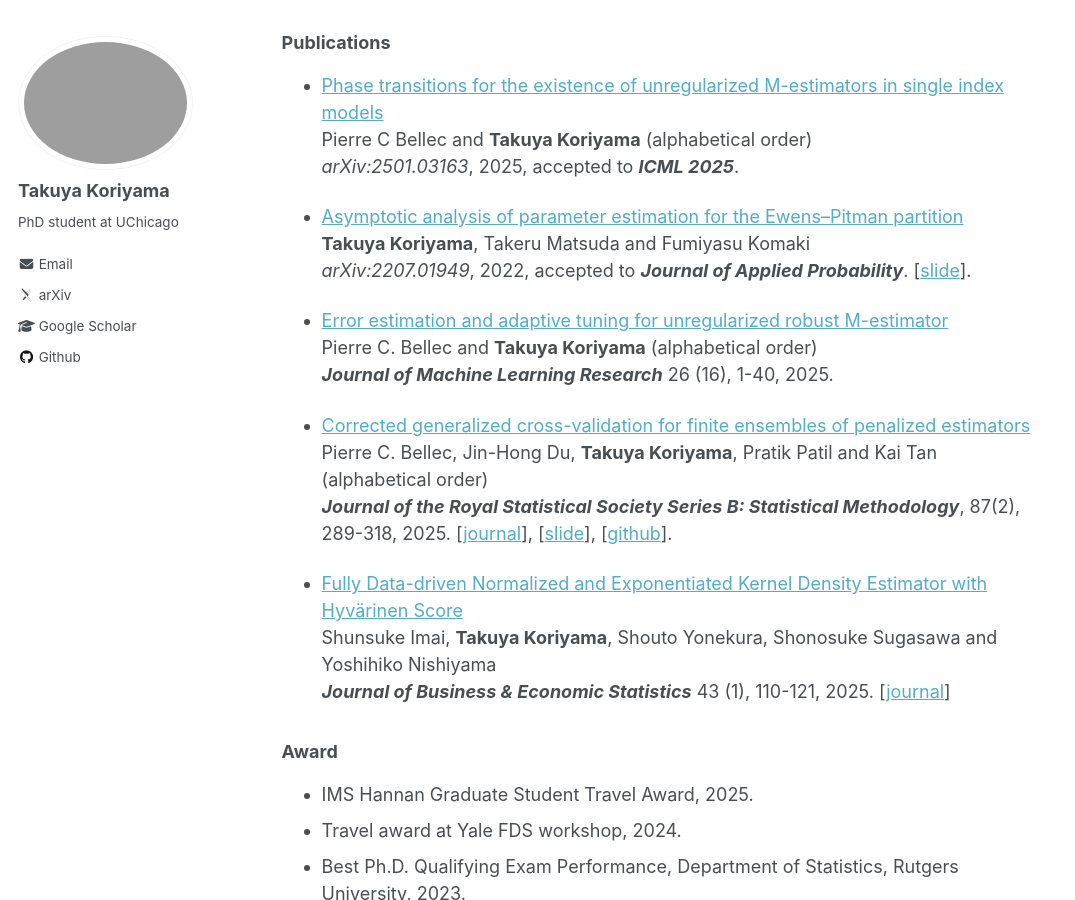
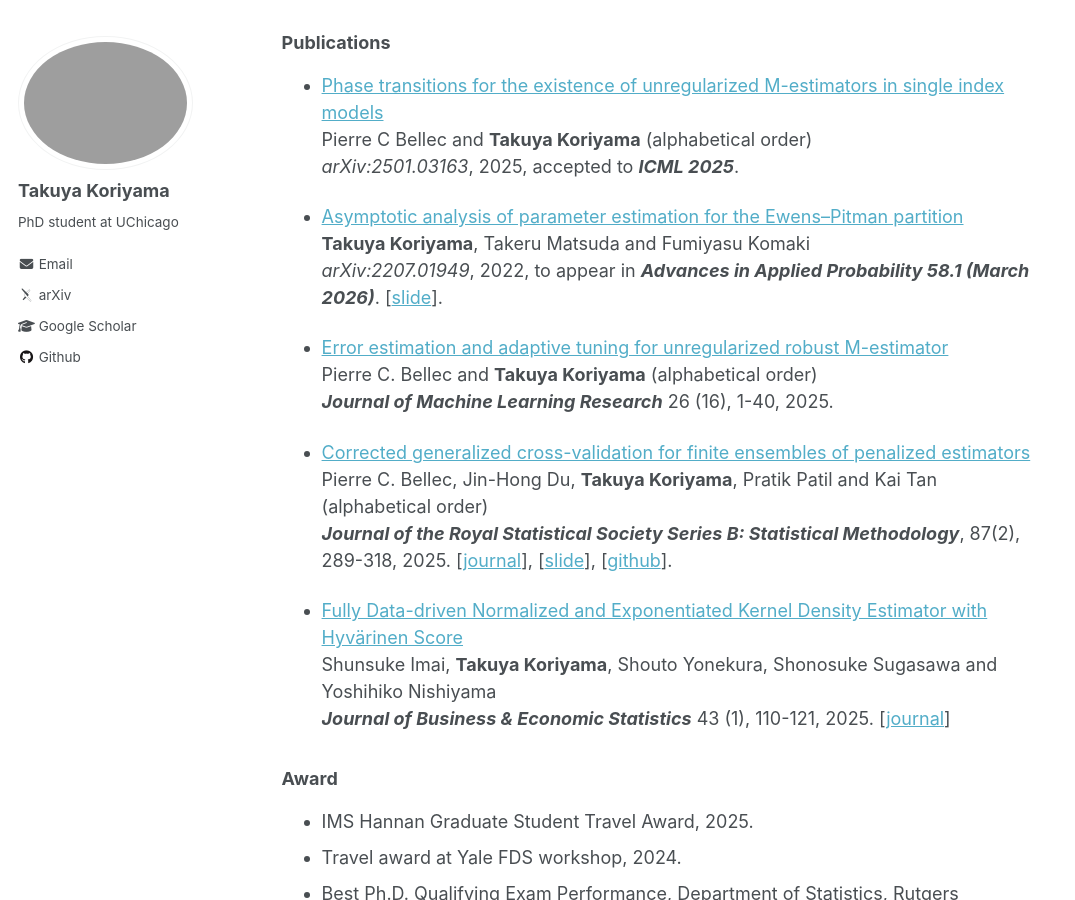
Before and after one commit to TakuyaKoriyama/takuyakoriyama.github.io, a Jekyll site: the page built from _pages/about.md, in a window 1280 px wide and 900 px high, scrolled down 1156 px. Shown: the whole window, without its empty margins (0-1075 px from the left). Built offline with Jekyll 4.4.1, drawn with Linux system fonts in a browser that asks for light colours; some web fonts are replaced.

Commit message:
Update about.md

```diff
--- a/_pages/about.md
+++ b/_pages/about.md
@@ -55,11 +55,9 @@ Pierre C. Bellec and __Takuya Koriyama__ (alphabetical order)\\
 Pierre C Bellec and __Takuya Koriyama__ (alphabetical order)\\
 *arXiv:2501.03163*, 2025, accepted to __*ICML 2025*__.
 
-
 * [Asymptotic analysis of parameter estimation for the Ewens--Pitman partition](https://arxiv.org/abs/2207.01949)\\
 __Takuya Koriyama__, Takeru Matsuda and Fumiyasu Komaki\\
-*arXiv:2207.01949*, 2022, accepted to __*Journal of Applied Probability*__.  [[slide](../files/slide_ep.pdf)].
-
+*arXiv:2207.01949*, 2022, to appear in __*Advances in Applied Probability 58.1 (March 2026)*__.  [[slide](../files/slide_ep.pdf)].
 
 * [Error estimation and adaptive tuning for unregularized robust M-estimator](https://jmlr.org/papers/v26/24-0060.html)\\
 Pierre C. Bellec and __Takuya Koriyama__ (alphabetical order) \\
```
